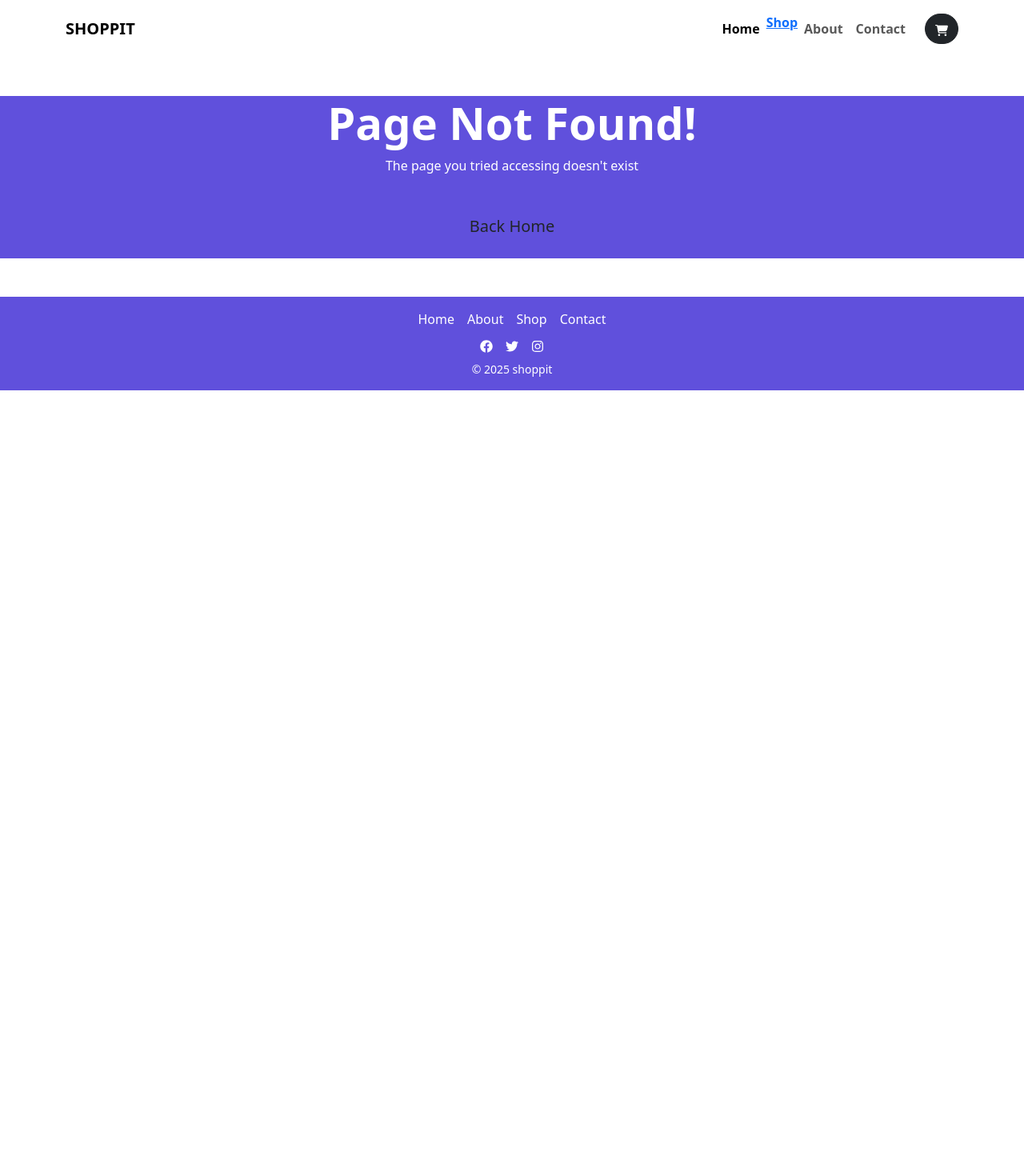
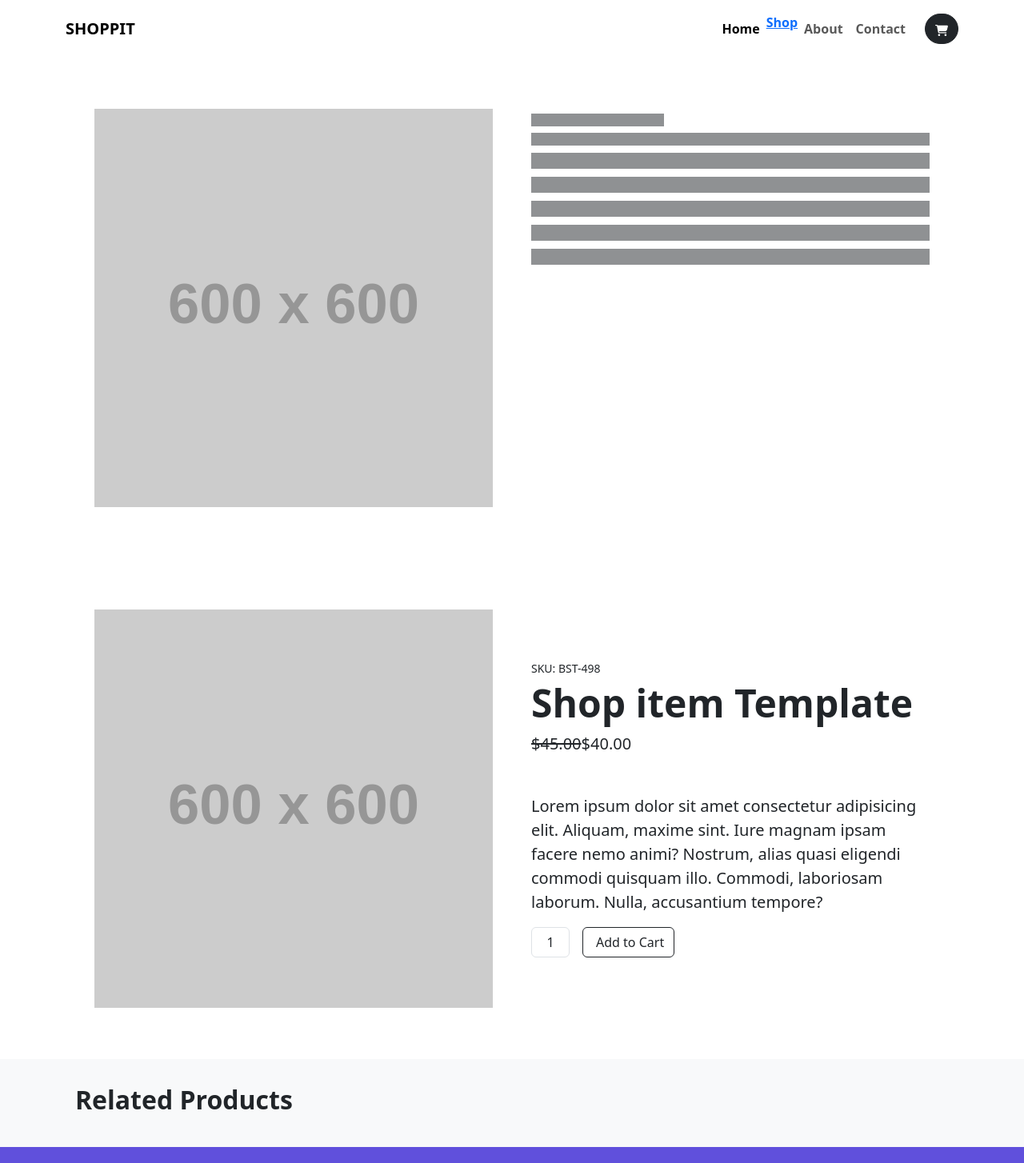
Before and after one commit to MrMohone/React-Frontend-for-Ecommerce, a React (Vite) app: page /products/1 in a window 1280 px wide. Before the commit this address had no page. Shown: the top 1454 px of the page at 80% size. Before the commit the page ends 800 px from the top, so only its background shows below. Built offline with nearby package versions, Linux system fonts and the light colour scheme.

Commit message:
product detail add

```diff
--- a/src/App.jsx
+++ b/src/App.jsx
@@ -2,6 +2,7 @@ import { BrowserRouter, Routes,Route } from "react-router-dom"
 import MainLayout from "./layout/MainLayout"
 import HomePage from './assets/components/home/HomePage'
 import NotFounde from "./assets/components/ui/NotFound"
+import ProductPage from "./assets/components/product/ProductPage"
 
 const App = () => {
   return (
@@ -9,6 +10,7 @@ const App = () => {
    <Routes>
     <Route path="/" element={<MainLayout/>}>
       <Route index element={<HomePage />}/>
+      <Route path="products/:slug" element={<ProductPage />}/>
       <Route path="*" element={<NotFounde/>}/>
     </Route>
    </Routes>
--- a/src/assets/components/home/CardContainer.jsx
+++ b/src/assets/components/home/CardContainer.jsx
@@ -9,8 +9,6 @@ const CardContainer = ({products}) => {
               {products.map(product => (
                 <HomeCard key={product.id} product={product}/>
               ))}
-
-
             </div>
         </div>
     </section>
--- a/src/assets/components/home/Header.jsx
+++ b/src/assets/components/home/Header.jsx
@@ -7,7 +7,7 @@ const Header = () => {
             <div className="text-center text-white">
                 <h1 className="display-4 fw-bold">Welcome to Your Favorite Store</h1>
                 <p className="lead fw-normal text-white-75 mb-4">Discoverthe Latest trends wih our modern collection</p>
-                <a href="#shop" className="btn bnt-light btn-lg rounded-pill px-4 py-2">Shop Now</a>
+                <a href="#shop" className="btn btn-light btn-lg rounded-pill px-4 py-2">Shop Now</a>
             </div>
         </div>
      </header>
--- a/src/assets/components/home/HomeCard.jsx
+++ b/src/assets/components/home/HomeCard.jsx
@@ -5,7 +5,7 @@ import { BASE_URL } from '../../../api'
 const HomeCard = ({product}) => {
   return (
     <div className={`col-md-3 ${StyleSheet.col}`}>
-        <Link to='/detail' className={StyleSheet.link}>
+        <Link to={`products/${product.slug}`} className={StyleSheet.link}>
         <div className={styles.card}>
             <div className={styles.cardImgWrapper}>
                 <img src={`${BASE_URL}${product.image}`}
--- a/src/assets/components/home/HomePage.jsx
+++ b/src/assets/components/home/HomePage.jsx
@@ -2,26 +2,39 @@ import api from '../../../api'
 import React, { useEffect, useState } from 'react'
 import Header from './header'
 import CardContainer from './CardContainer'
+import PlaceHolderContainer from '../ui/PlaceHolderContainer'
+import Error from '../ui/Error'
 
 const HomePage = () => {
   const [products, setProducts] = useState([])
+  const [loading, setLoading] = useState(false)
+  const [error, setError] = useState("")
+
   useEffect(function(){
-    api.get('products') //'products<-- for product url in django
+    setLoading(true)
+    api.get('products') //'products table from db
     //promise
     .then(res => {
       console.log(res.data)
       setProducts(res.data)
+      setLoading(false)
+      setError("")
     })
     .catch(err => {
       console.log(err.message)
-
+      setLoading(false)
+      setError(err.message)
     })
   }, [])
 
   return (
     <>
     <Header />
-    <CardContainer products={products}/>
+
+    {error && <Error error={error}/>} {/* if error exist, display <Error/> */}
+    {loading && <PlaceHolderContainer/>}{/* if if loading is true, display <PlaceHolderContainer/>}*/}
+    {loading || error != ""  || <CardContainer products={products}/>}{/* i don'tunderstand this logic */}
+
     </>
   )
 }
--- /dev/null
+++ b/src/assets/components/product/ProductPage.jsx
@@ -0,0 +1,49 @@
+import ProductPagePlaceHolder from "./productPagePlaceHolder"
+import RelatedProducts from "./RelatedProducts"
+
+const ProductPage = () => {
+  return (
+    <div>
+        <ProductPagePlaceHolder/>
+        <section className='py-3'>
+            <div className="container px-4 px-lg-5 my-5">
+                <div className="row gx-4 gx-lg-5 align-items-center">
+                    <div className="col-md-6">
+                        <img className="card-img-top mb-5 mb-md-0"
+                        src="https://dummyimage.com/600*700/dee2e6/6c757d.jpg" alt="..." />
+                    </div>
+                    <div className="col-md-6">
+                        <div className="small mb-1">SKU: BST-498</div>
+                        <h1 className="display-5 fw-bolder">Shop item Template</h1>
+                        <div className="fs-5 mb-5">
+                            <span className="text-decoration-line-through">$45.00</span>
+                            <span>$40.00</span>
+                        </div>
+                        <p className="lead">
+                            Lorem ipsum dolor sit amet consectetur adipisicing elit.
+                             Aliquam, maxime sint. Iure magnam ipsam facere nemo animi?
+                             Nostrum, alias quasi eligendi commodi quisquam illo. Commodi,
+                            laboriosam laborum. Nulla, accusantium tempore?
+                        </p>
+                        <div className="d-flex">
+                            <input className="form-control text-center me-3"
+                            id='inputQuantity'
+                            type="num"
+                            value='1'
+                            style={{maxWidth:'3rem'}}/>
+                            <button className='btn btn-outline-dark flex-shirink-0'
+                            type='button'>
+                                <i className="bi-cart-fill me-1"></i>
+                                Add to Cart
+                            </button>
+                        </div>
+                    </div>
+                </div>
+            </div>
+        </section>
+        <RelatedProducts/>
+    </div>
+  )
+}
+
+export default ProductPage
--- /dev/null
+++ b/src/assets/components/product/ProductPagePlaceHolder.jsx
@@ -0,0 +1,33 @@
+import React from 'react'
+
+const ProductPagePlaceHolder = () => {
+  return (
+    <section className="py-3">
+        <div className="container px-4 px-lg-5 my-5">
+            <div className="row gx-4 gx-lg-5 my-5">
+                <div className="col-md-6">
+                    <img
+                     className='card-img-top mb-5 mb-md-0'
+                     src="https://dummyimage.com/600*700/dee2e6/6c757d.jpg"
+                    alt="..." />
+                </div>
+                <div className="col-md-6">
+                    <span className="placeholder col-4"></span>
+                    <span className="placeholder col-12"></span>
+                    <span className="placeholder col-"></span>
+
+                    <p className="lead">
+                      <span className="placeholder col-12"></span>
+                      <span className="placeholder col-12"></span>
+                      <span className="placeholder col-12"></span>
+                      <span className="placeholder col-12"></span>
+                      <span className="placeholder col-12"></span>
+                    </p>
+                </div>
+            </div>
+        </div>
+    </section>
+  )
+}
+
+export default ProductPagePlaceHolder
--- /dev/null
+++ b/src/assets/components/product/RelatedProducts.jsx
@@ -0,0 +1,16 @@
+import React from 'react'
+
+const RelatedProducts = () => {
+  return (
+    <section className="py-3 bg-light">
+        <div className="container px-4 px-lg 5 mt-3">
+            <h2 className="fw-bolder mb-4">Related Products</h2>
+            <div className="row gx-4 gx-lg-5 row-cols-2 row-cols-md-3 row-cols-xl-4 justify-content-center">
+                {/* <HomeCard /> */}
+            </div>
+        </div>
+    </section>
+  )
+}
+
+export default RelatedProducts
--- /dev/null
+++ b/src/assets/components/ui/Error.jsx
@@ -0,0 +1,11 @@
+
+
+const Error = ({error}) => {
+  return (
+   <div className="alert alert-danger my-5" role="alert">
+  {error}
+</div>
+  )
+}
+
+export default Error
--- /dev/null
+++ b/src/assets/components/ui/PlaceHolder.jsx
@@ -0,0 +1,23 @@
+import React from 'react'
+
+const PlaceHolder = () => {
+  return (
+
+    <div className="col-md-3 mb-5">
+        <div className="card" aria-hidden='true'>
+            <div className="place-img"
+            style={{height:'180px', backgroundColor:'lightgray'}}>
+
+            </div>
+            <div className="card-body">
+                <p className="card-text placeholder-glow">
+                    <span className="placeholder col-12 placeholder-xs"></span>
+                    <span className="placeholder col-12 placeholder-xs"></span>
+                </p>
+            </div>
+        </div>
+    </div>
+  )
+}
+
+export default PlaceHolder
--- /dev/null
+++ b/src/assets/components/ui/PlaceHolderContainer.jsx
@@ -0,0 +1,19 @@
+import React from 'react'
+import PlaceHolder from './PlaceHolder'
+
+const PlaceHolderContainer = () => {
+    //create a 12 number start from 1 up to 12
+    const placeNumbers = [...Array(12).keys()].slice(0)
+  return (
+   <section className="py-5" id="shop">
+    <h4 style={{textAlign:'center'}}>Our Products</h4>
+    <div className="container px-4 px-lg-5 mt-5">
+        <div className="row justify-content-center">
+           {placeNumbers.map(num => <PlaceHolder key={num} />)}
+        </div>
+    </div>
+   </section>
+  )
+}
+
+export default PlaceHolderContainer
```
